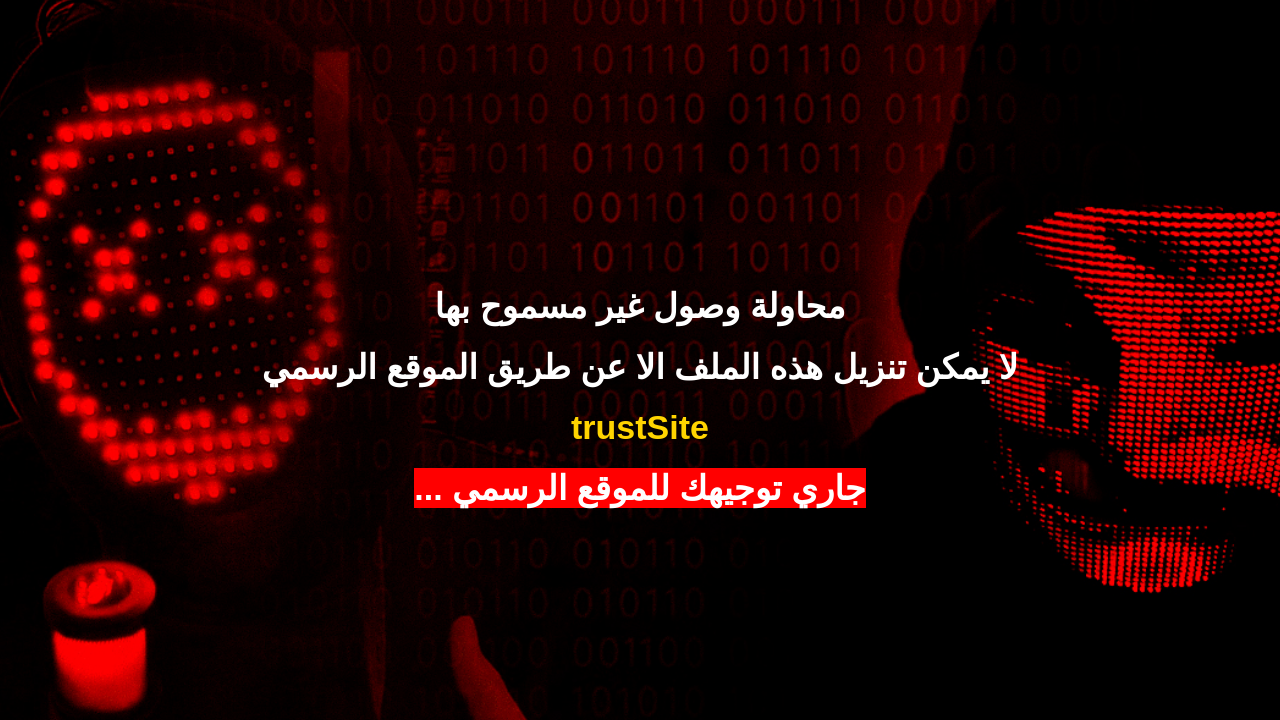
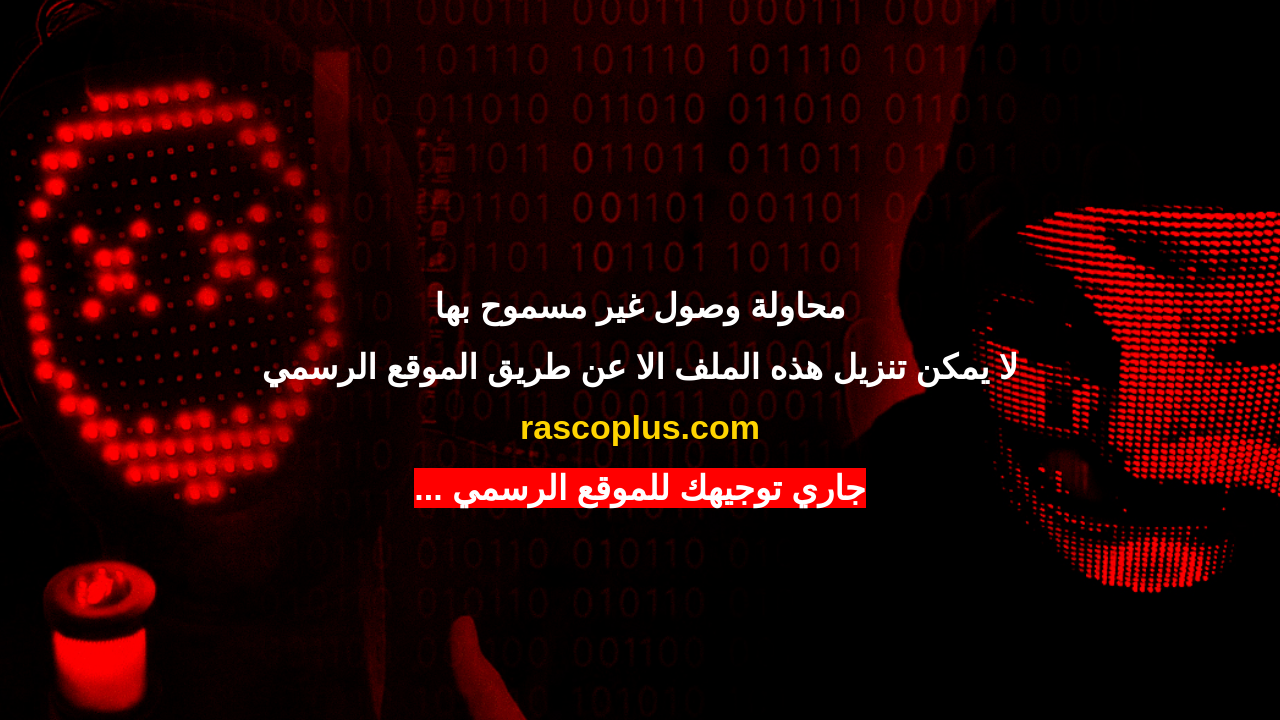
Before and after one commit to xrascoz/rascoplus.bormaa.com, a plain HTML site: page index.html in a window 1280 px wide. Shown: the top 720 px of the page. Drawn offline with Linux system fonts and the light colour scheme.

Commit message:
Update index.html

```diff
--- a/index.html
+++ b/index.html
@@ -25,12 +25,12 @@
             <h2>محاولة وصول غير مسموح بها</h2>
             <h2>لا يمكن تنزيل هذه الملف الا عن طريق الموقع الرسمي </h2>
 
-            <a href="https://trustSite">
-                <h2>trustSite</h2>
+            <a href="https://rascoplus.com">
+                <h2>rascoplus.com</h2>
             </a>
+
             <h2 dir="ltr" class="main-website">
                 ... جاري توجيهك للموقع الرسمي
-
             </h2>
 
 
```
